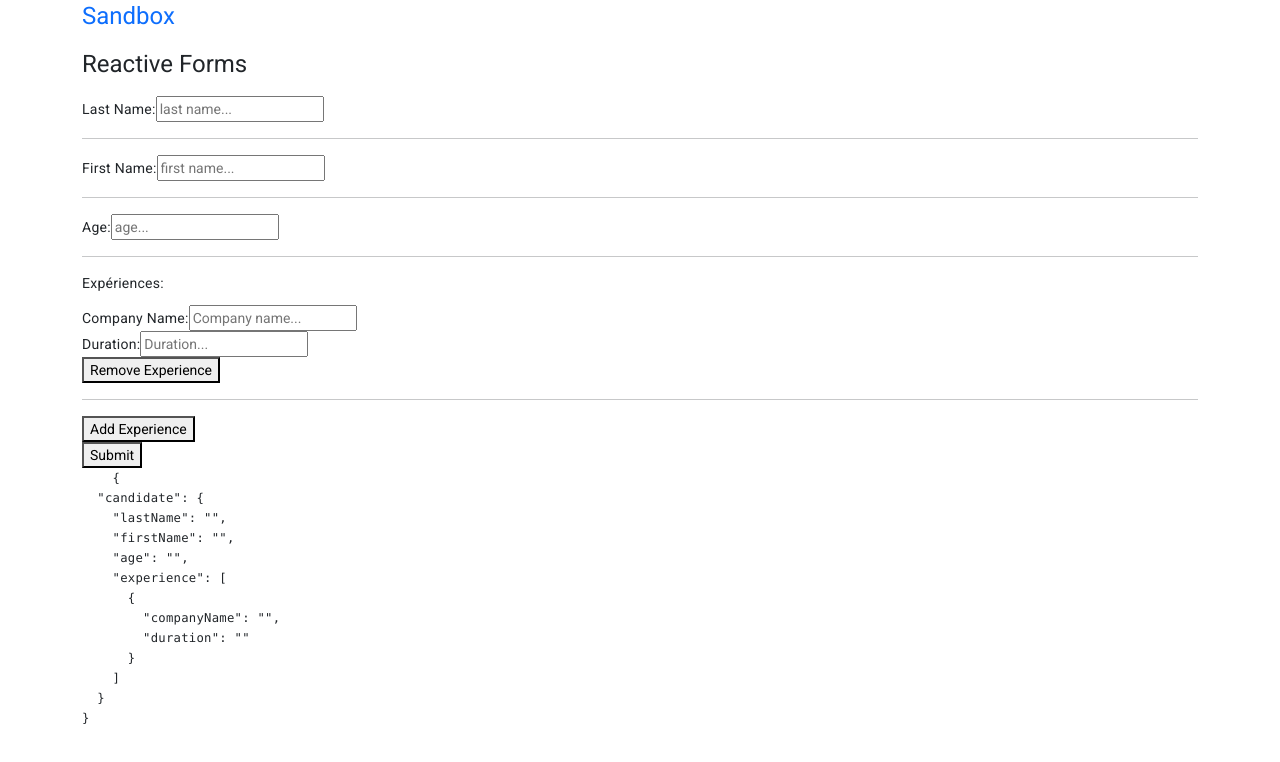
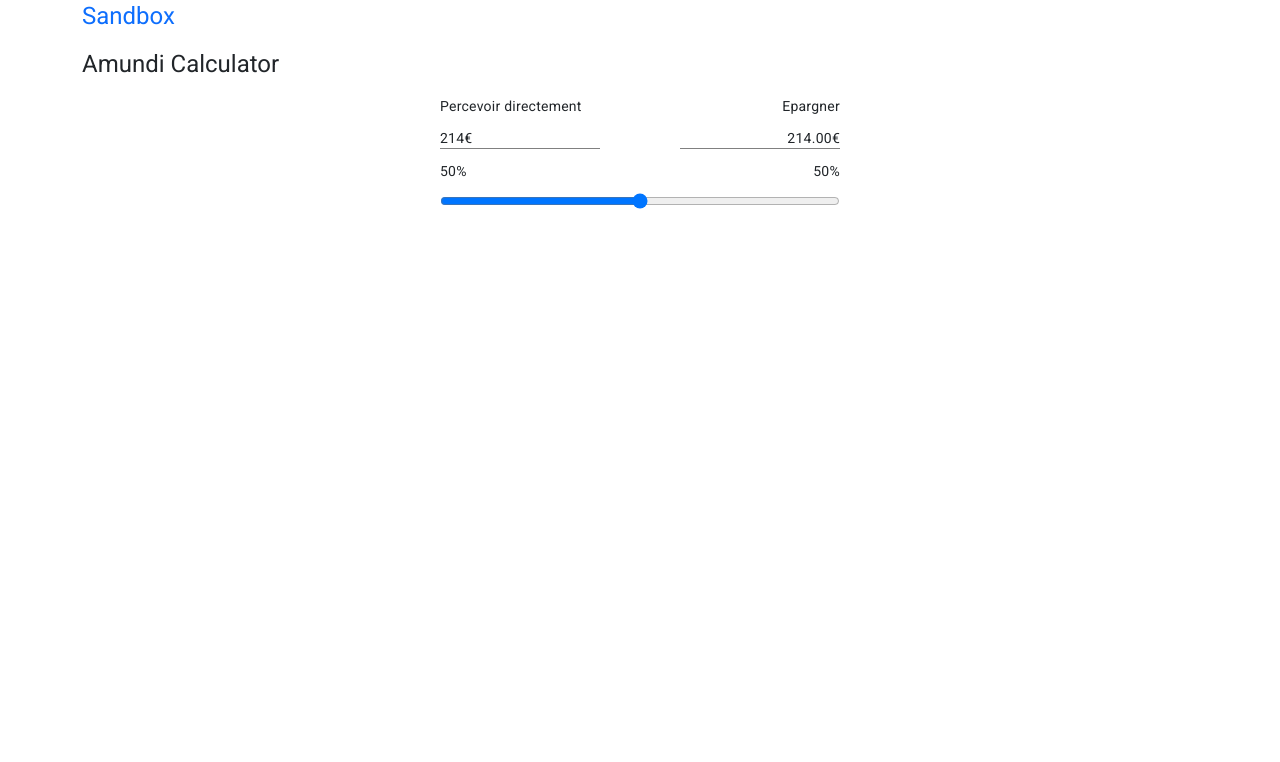
Before and after one commit to Portfolio-Allan-Rolle/angular-sandbox, an Angular app: page / in a window 1280 px wide. Shown: the top 762 px of the page. Built offline with nearby package versions, Linux system fonts and the light colour scheme.

Commit message:
amundi calculator

```diff
--- a/src/app/app.component.html
+++ b/src/app/app.component.html
@@ -13,5 +13,6 @@
   <!-- <app-rxjs-scan-operator></app-rxjs-scan-operator> -->
   <!-- <app-rxjs-search></app-rxjs-search> -->
   <!-- <app-rxjs-search-bis></app-rxjs-search-bis> -->
-  <app-reactive-form-exercice></app-reactive-form-exercice>
+  <!-- <app-reactive-form-exercice></app-reactive-form-exercice> -->
+  <app-amundi-calculator></app-amundi-calculator>
 </div>
--- /dev/null
+++ b/src/components/amundi-calculator/amundi-calculator.component.css
@@ -0,0 +1,44 @@
+.container {
+  display: flex;
+  justify-content: center;
+}
+
+.retirement {
+  width: 400px;
+}
+
+.retirement__top {
+  display: flex;
+  justify-content: space-between;
+}
+
+.retirement__amount {
+    width: 40%;
+}
+
+.retirement__savings {
+    width: 40%;
+    text-align: right;
+}
+
+.retirement__amount--text {
+}
+
+.retirement__amount--amount:after {
+  content: "";
+  display: block;
+  height: 1px;
+  width: 100%;
+  border-bottom: 1px solid grey;
+}
+
+.retirement__amount--percentage {
+}
+
+.retirement__bottom {
+}
+
+.retirement__bottom--input {
+  width: 100%;
+  cursor: pointer;
+}
--- /dev/null
+++ b/src/components/amundi-calculator/amundi-calculator.component.html
@@ -0,0 +1,20 @@
+<h1>Amundi Calculator</h1>
+<div class="container">
+  <div class="retirement">
+    <div class="retirement__top">
+      <div class="retirement__amount">
+        <p class="retirement__amount--text">Percevoir directement</p>
+        <p class="retirement__amount--amount">{{total()}}€</p>
+        <p class="retirement__amount--percentage">{{percentageWithdrawn()}}%</p>
+      </div>
+      <div class="retirement__savings">
+        <p class="retirement__amount--text">Epargner</p>
+        <p class="retirement__amount--amount">{{(totalSavings().toFixed(2))}}€</p>
+        <p class="retirement__amount--percentage">{{percentageSavings()}}%</p>
+      </div>
+    </div>
+    <div class="retirement__bottom">
+      <input #input (input)="onChange($event)" class="retirement__bottom--input" type="range" min="0" max="100" />
+    </div>
+  </div>
+</div>
--- /dev/null
+++ b/src/components/amundi-calculator/amundi-calculator.component.ts
@@ -0,0 +1,24 @@
+import { Component, signal, AfterViewInit, ElementRef, ViewChild, computed } from '@angular/core';
+
+@Component({
+  selector: 'app-amundi-calculator',
+  standalone: false,
+  templateUrl: './amundi-calculator.component.html',
+  styleUrl: './amundi-calculator.component.css',
+})
+export class AmundiCalculatorComponent implements AfterViewInit {
+  private amount = 428;
+  public total = computed(() => this.amount * this.percentageWithdrawn() / 100);
+  public percentageWithdrawn = signal(100);
+  public totalSavings = computed(() => this.amount - this.total())
+  public percentageSavings = computed(() => 100 - this.percentageWithdrawn())
+  @ViewChild('input') private input !: ElementRef;
+
+  ngAfterViewInit(): void {
+    this.percentageWithdrawn.set(+this.input.nativeElement.value);
+  }
+
+  onChange($event: Event) {
+    this.percentageWithdrawn.set(+($event.target as HTMLInputElement).value);
+  }
+}
```
Also changed, not shown: src/app/app.module.ts (+5 -3 lines), 1 other file (tests, documents, lock files or other folders).
